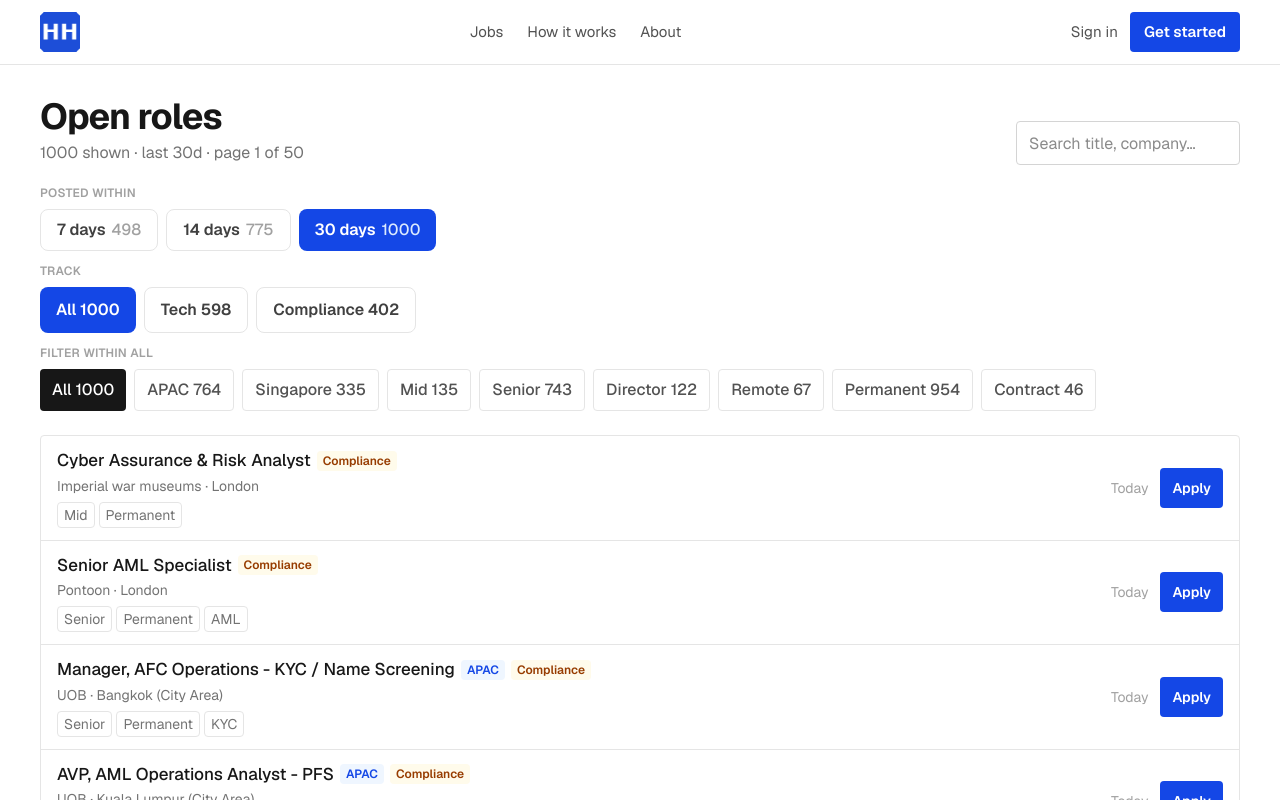
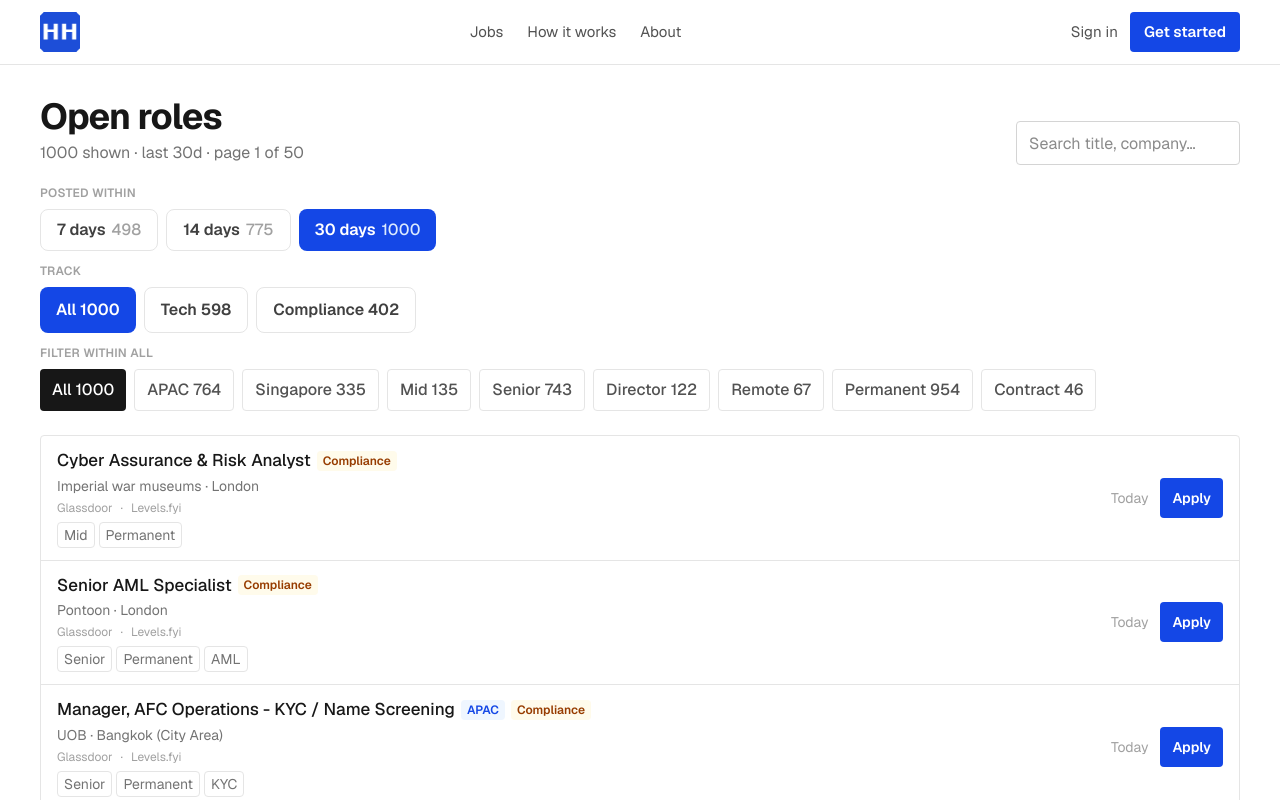
Before and after one commit to ohkariku-boop/Hirehired, a Next.js app: page /jobs in a window 1280 px wide. Shown: the top 800 px of the page. Built offline with nearby package versions, Linux system fonts and the light colour scheme.

Commit message:
Add Glassdoor and Levels.fyi research links on each job card
Outbound search links only (no scraping). Opens company search on
Glassdoor reviews and Levels.fyi compensation in a new tab.

```diff
--- a/src/components/JobsBoard.tsx
+++ b/src/components/JobsBoard.tsx
@@ -31,6 +31,20 @@ function isRecentJob(posted: string, maxDays: number) {
   const age = Date.now() - t;
   if (age < 0) return true;
   return age <= maxDays * 86400000;
+}
+
+
+function companySearchSlug(name: string) {
+  return encodeURIComponent(name.trim());
+}
+
+/** Outbound company research links (no scraping — search pages only). */
+function glassdoorSearchUrl(company: string) {
+  return `https://www.glassdoor.com/Search/results.htm?keyword=${companySearchSlug(company)}`;
+}
+
+function levelsFyiSearchUrl(company: string) {
+  return `https://www.levels.fyi/companies/?search=${companySearchSlug(company)}`;
 }
 
 function formatPosted(dateStr: string) {
@@ -428,6 +442,27 @@ export function JobsBoard({ jobs }: { jobs: Job[] }) {
                 <p className="text-sm text-neutral-500 mt-0.5">
                   {job.company} · {job.location}
                 </p>
+                <p className="mt-1 flex flex-wrap items-center gap-x-2 gap-y-0.5 text-xs text-neutral-400">
+                  <a
+                    href={glassdoorSearchUrl(job.company)}
+                    target="_blank"
+                    rel="noopener noreferrer"
+                    className="hover:text-blue-700 hover:underline"
+                    title={`Glassdoor reviews for ${job.company}`}
+                  >
+                    Glassdoor
+                  </a>
+                  <span aria-hidden>·</span>
+                  <a
+                    href={levelsFyiSearchUrl(job.company)}
+                    target="_blank"
+                    rel="noopener noreferrer"
+                    className="hover:text-blue-700 hover:underline"
+                    title={`Levels.fyi compensation for ${job.company}`}
+                  >
+                    Levels.fyi
+                  </a>
+                </p>
                 <div className="mt-1.5 flex flex-wrap gap-1">
                   <span className="text-sm text-neutral-500 border border-neutral-200 rounded px-1.5 py-0.5">
                     {job.level}
```
